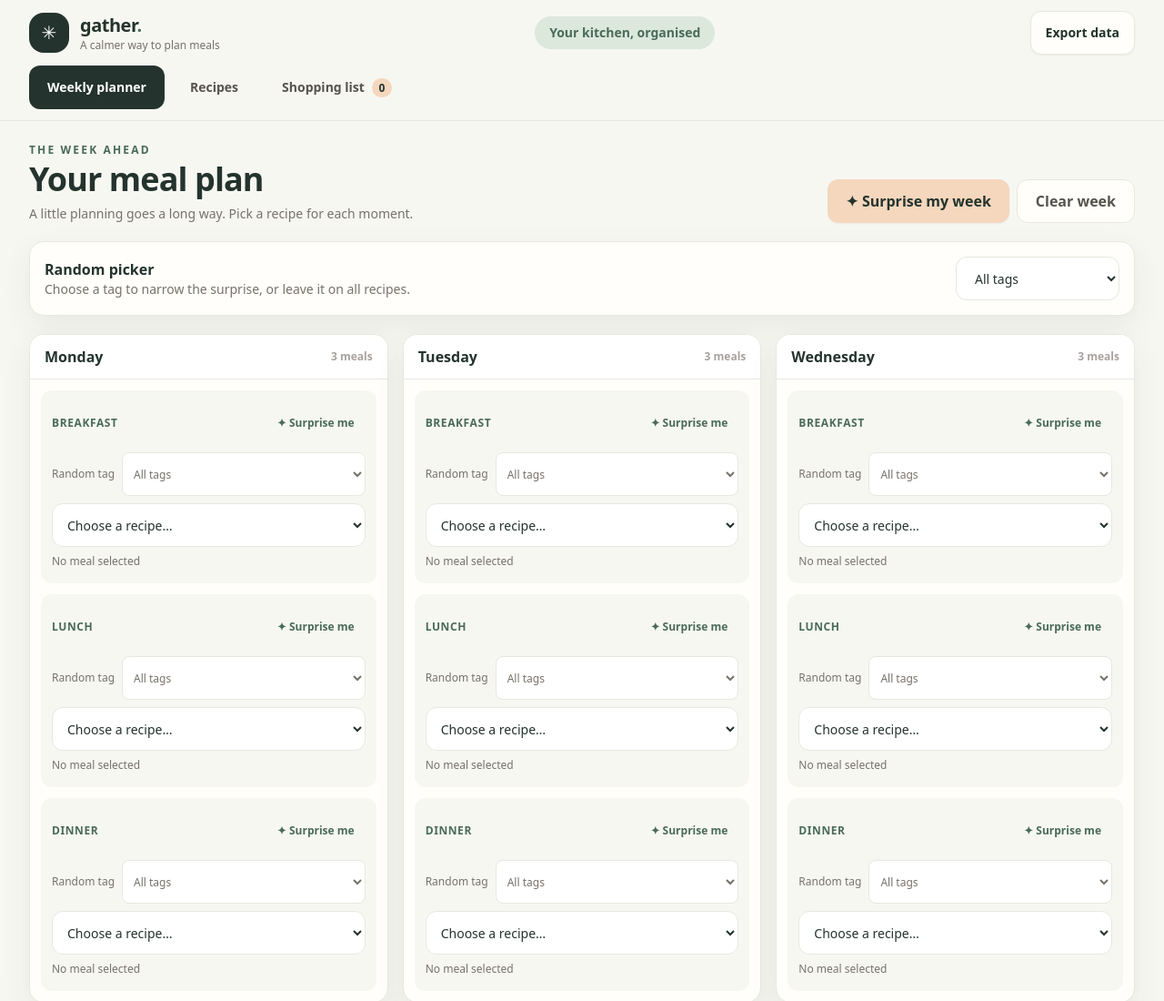
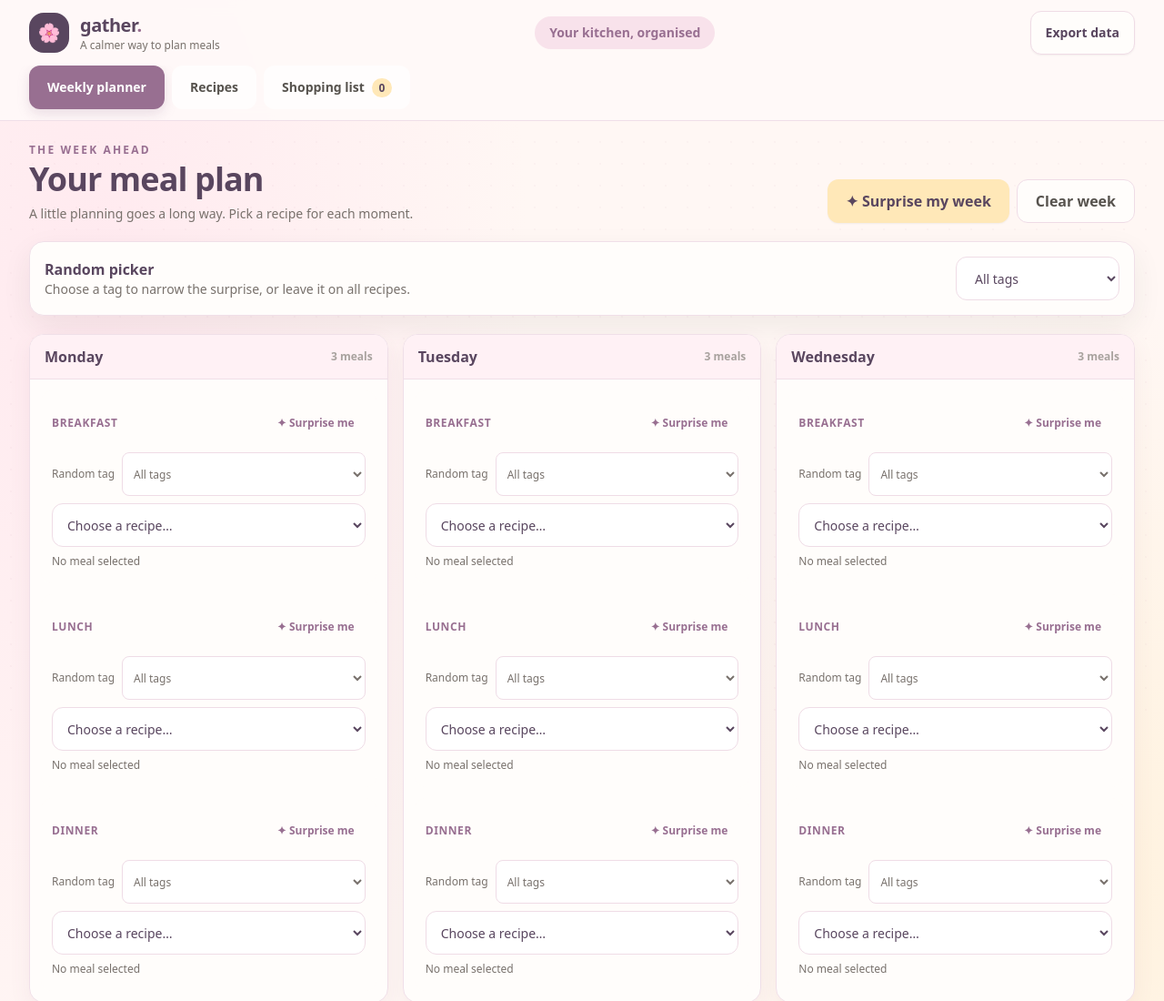
Before and after one commit to jordan0296/gather-meal-planner, a plain HTML site: page index.html in a window 1280 px wide. Shown: the top 1100 px of the page at 91% size. Drawn offline with nearby package versions, Linux system fonts and the light colour scheme.

Commit message:
Add files via upload

```diff
--- a/index.html
+++ b/index.html
@@ -3,16 +3,16 @@
 <head>
   <meta charset="UTF-8" />
   <meta name="viewport" content="width=device-width, initial-scale=1, viewport-fit=cover" />
-  <meta name="theme-color" content="#f7f7f2" />
+  <meta name="theme-color" content="#fff7f4" />
   <title>Gather — Meal Planner</title>
   <script src="https://cdn.tailwindcss.com"></script>
   <script>
     tailwind.config = {
       theme: { extend: {
         colors: {
-          ink: '#24332d', sage: '#dce8dc', moss: '#496b58',
-          cream: '#f7f7f2', paper: '#fffefa', apricot: '#f4d7bd',
-          line: '#e7e8df'
+          ink: '#59465f', sage: '#f8e2eb', moss: '#986f91',
+          cream: '#fff7f4', paper: '#fffdfb', apricot: '#ffe8b8',
+          line: '#f0dfe8'
         },
         boxShadow: { soft: '0 12px 32px rgba(36,51,45,.07)' }
       }}
@@ -40,13 +40,49 @@
     @media (max-width: 520px) {
       .ingredient-row { grid-template-columns:minmax(0,1fr) 68px 82px 40px;gap:5px; }
     }
+
+    /* A soft, playful pastel refresh for Hailee — layout and controls stay the same. */
+    body {
+      background:
+        radial-gradient(ellipse at 8% 12%, rgba(255,222,235,.55), transparent 30rem),
+        radial-gradient(ellipse at 94% 36%, rgba(255,235,190,.42), transparent 28rem),
+        #fff7f4;
+      color:#59465f;
+    }
+    body::before {
+      content:""; position:fixed; inset:0; pointer-events:none; z-index:-1;
+      background-image:radial-gradient(rgba(190,143,173,.13) 1px, transparent 1px);
+      background-size:24px 24px; opacity:.38;
+    }
+    header { border-color:#f0dfe8 !important; background:rgba(255,249,248,.94) !important; }
+    .tab { transition:background .18s ease, color .18s ease, transform .18s ease; }
+    .tab.active { background:#986f91 !important; color:#fff !important; box-shadow:0 5px 14px rgba(152,111,145,.2); }
+    .tab:not(.active) { background:rgba(255,255,255,.7); }
+    .tab:not(.active):hover { background:#f8e2eb; color:#765879; }
+    article.rounded-2xl, #weekGrid > article {
+      border-color:#f0dfe8 !important; box-shadow:0 8px 24px rgba(125,85,112,.07);
+    }
+    #weekGrid > article > div:first-child { background:#fff1f5 !important; border-color:#f0dfe8 !important; }
+    #weekGrid .meal-card { background:rgba(255,253,251,.9); }
+    button { transition:filter .15s ease, transform .15s ease, box-shadow .15s ease; }
+    button:active { transform:scale(.98); }
+    button.bg-ink { background:#986f91 !important; color:#fff !important; }
+    button.bg-apricot { background:#ffe8b8 !important; color:#59465f !important; }
+    button.bg-sage { background:#f8e2eb !important; color:#805d7c !important; }
+    button.border-line, select, input, textarea { border-color:#efdce6 !important; }
+    input:focus, select:focus, textarea:focus { border-color:#c18eae !important; box-shadow:0 0 0 3px rgba(193,142,174,.18) !important; }
+    .rating-star.selected { color:#e5ad48 !important; text-shadow:0 2px 5px rgba(229,173,72,.18); }
+    #recipeList > article, #shoppingList > label { border-color:#f0dfe8 !important; box-shadow:0 8px 24px rgba(125,85,112,.06); }
+    #recipeModal > div { border:1px solid #f0dfe8; box-shadow:0 20px 60px rgba(89,70,95,.2); }
+    #toast { background:#765879 !important; }
+    ::selection { background:#f4d4e3; color:#59465f; }
   </style>
 </head>
 <body class="min-h-screen">
   <header class="safe-top sticky top-0 z-30 border-b border-line bg-cream/95 backdrop-blur">
     <div class="mx-auto flex max-w-7xl items-center justify-between gap-3 px-4 pb-3 sm:px-6 lg:px-8">
       <div class="flex items-center gap-3">
-        <div class="grid h-11 w-11 place-items-center rounded-2xl bg-ink text-xl text-white">✳</div>
+        <div class="grid h-11 w-11 place-items-center rounded-2xl bg-ink text-xl text-white">🌸</div>
         <div><div class="text-xl font-black tracking-tight">gather<span class="text-moss">.</span></div><div class="text-xs text-stone-500">A calmer way to plan meals</div></div>
       </div>
       <div class="hidden rounded-full bg-sage px-4 py-2 text-sm font-semibold text-moss sm:block">Your kitchen, organised</div>
```
